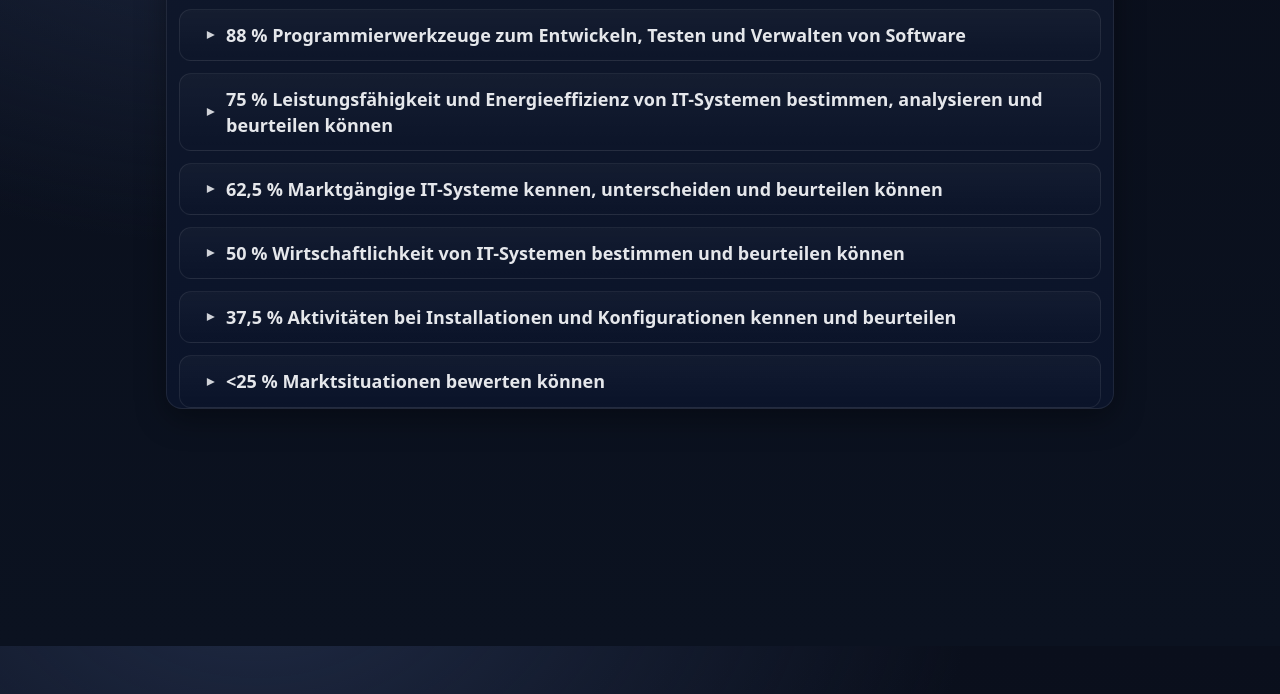
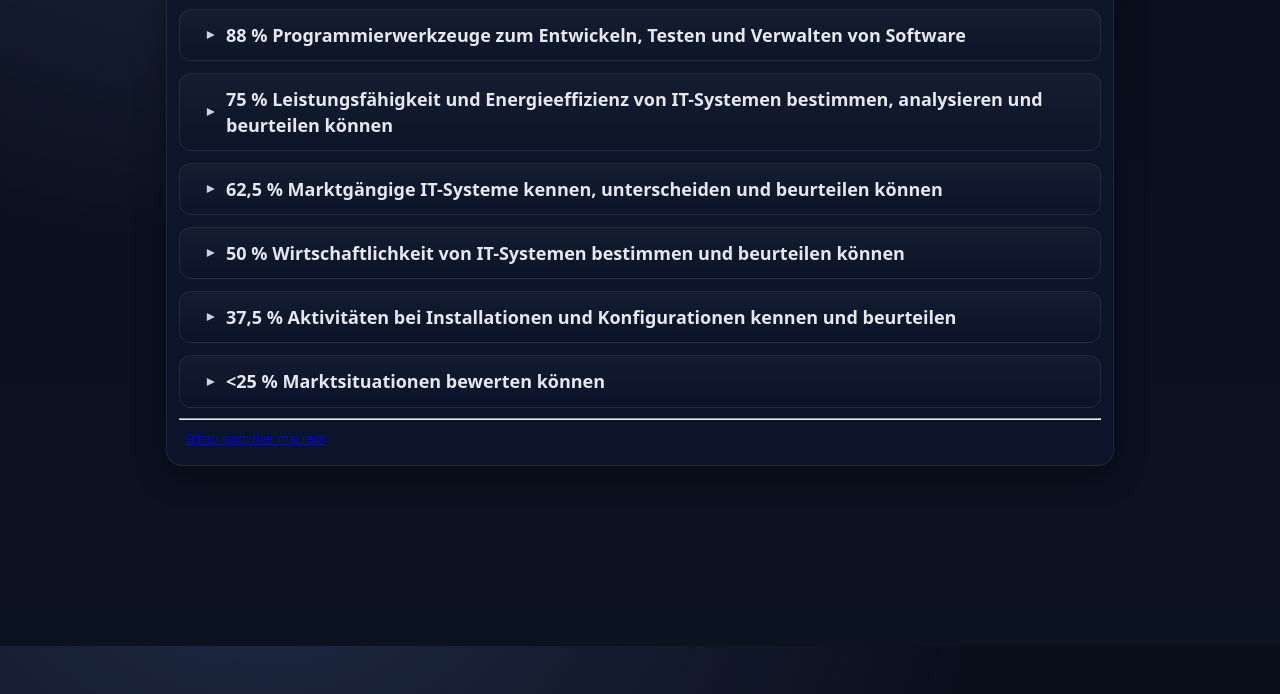
Before and after one commit to Thor-the-Dwarf/AP1_FIA, a plain HTML site: page index.html in a window 1280 px wide. Shown: the part 154-848 px from the top of the page. Drawn offline with Linux system fonts and the light colour scheme.

Commit message:
hyperlink eingefügt

```diff
--- a/index.html
+++ b/index.html
@@ -1,3 +1,5 @@
+<!--https://thor-the-dwarf.github.io/AP1_FIA/-->
+
 <!doctype html>
 <html lang="de">
 <head>
@@ -1838,7 +1840,10 @@ h1.toggle, h2.toggle, h3.toggle, h4.toggle{all:unset}
 
         </div>
       </section>
-
+<hr class="rule">
+<footer class="footer">
+  <a href="https://thorthetrainer-7e6af.web.app/" target="_blank" rel="noopener">Schau auch hier mal rein</a>
+</footer>
     </section>
   </main>
 
```
